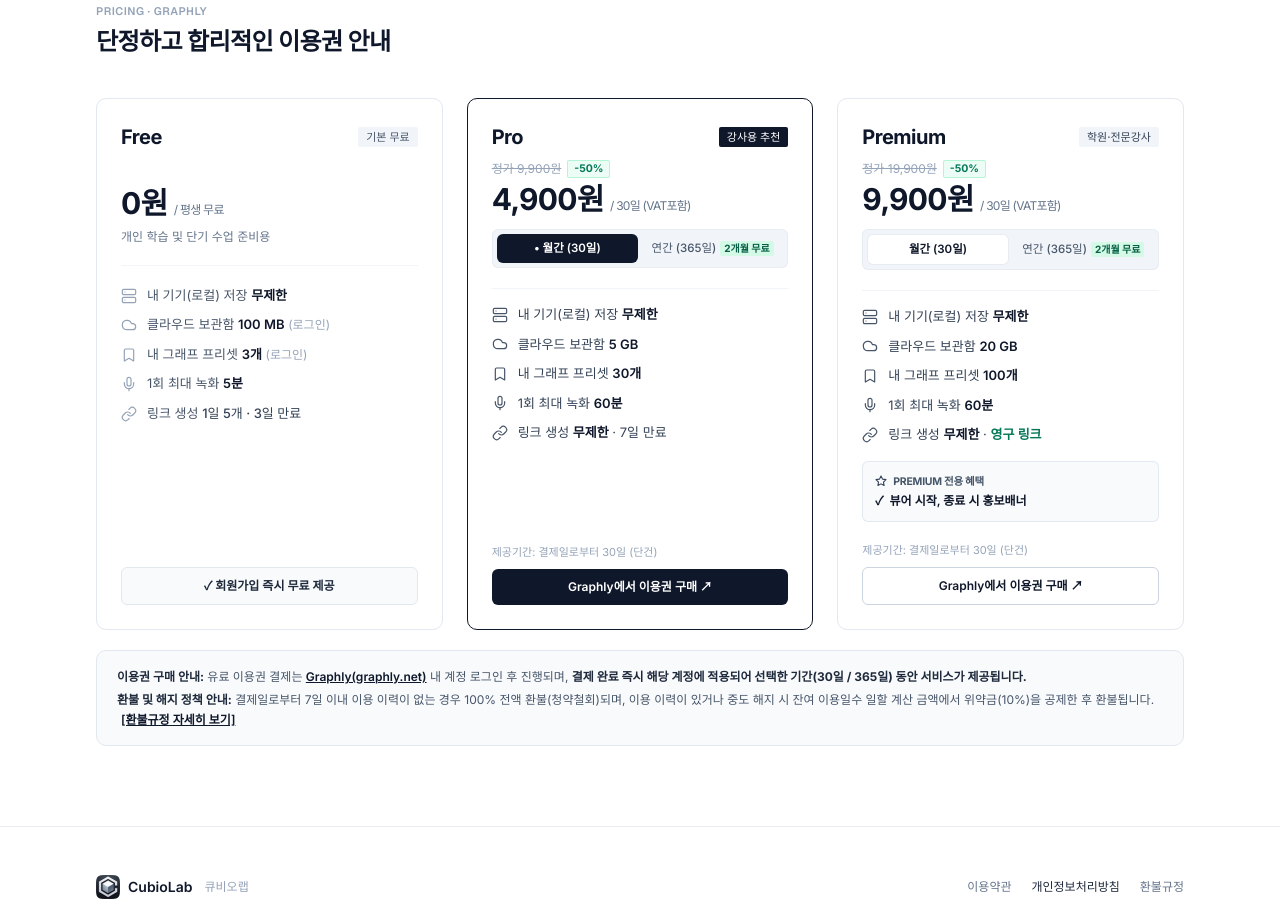
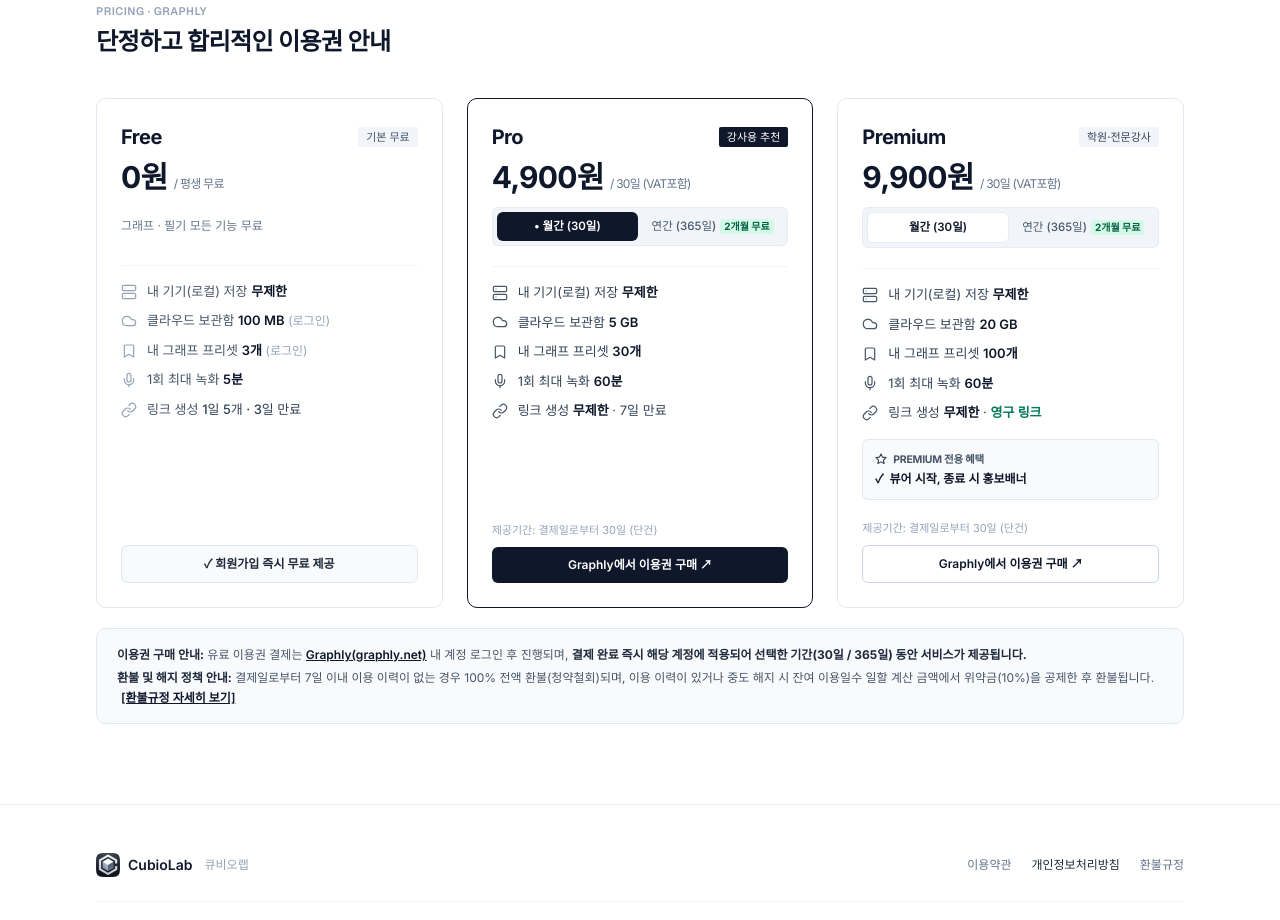
Before and after one commit to funky3312/cubiolab.com, a plain HTML site: page index.html in a window 1280 px wide. Shown: the part 2016-2936 px from the top of the page. Drawn offline with nearby package versions, Linux system fonts and the light colour scheme; a web font is replaced by a local one.

Commit message:
style(pricing): sync homepage pricing cards with Graphly single-price layout and Free tagline

```diff
--- a/index.html
+++ b/index.html
@@ -642,17 +642,19 @@
         <!-- Card 1: Free -->
         <div class="border border-slate-200 rounded-xl p-6 bg-white flex flex-col justify-between">
           <div>
-            <div class="flex items-center justify-between mb-3">
+            <div class="flex items-center justify-between mb-2">
               <h3 class="text-xl font-bold text-slate-900 tracking-tight">Free</h3>
               <span class="text-[11px] px-2 py-0.5 rounded bg-slate-100 text-slate-600 font-medium">기본 무료</span>
             </div>
-            <div class="h-5 mb-0.5"></div>
-            <div class="text-3xl font-extrabold text-slate-900 tracking-tight mb-2">
+            <div class="text-3xl font-extrabold text-slate-900 tracking-tight mb-3">
               0원 <span class="text-xs font-normal text-slate-500">/ 평생 무료</span>
             </div>
-            <p class="text-xs text-slate-500 mb-5 pb-5 border-b border-slate-100">개인 학습 및 단기 수업 준비용</p>
+            <div class="h-[38px] flex items-center mb-5">
+              <p class="text-xs text-slate-500">그래프 · 필기 모든 기능 무료</p>
+            </div>
 
-            <ul class="space-y-2.5 text-[13px] text-slate-600 mb-6">
+            <div class="border-t border-slate-100 pt-4 mb-6">
+              <ul class="space-y-2.5 text-[13px] text-slate-600">
               <li class="flex items-center gap-2.5">
                 <svg class="w-4 h-4 text-slate-400 shrink-0" viewBox="0 0 24 24" fill="none" stroke="currentColor" stroke-width="1.8" stroke-linecap="round" stroke-linejoin="round"><rect x="2" y="2" width="20" height="8" rx="2" ry="2"></rect><rect x="2" y="14" width="20" height="8" rx="2" ry="2"></rect><line x1="6" y1="6" x2="6.01" y2="6"></line><line x1="6" y1="18" x2="6.01" y2="18"></line></svg>
                 <span>내 기기(로컬) 저장 <strong class="font-semibold text-slate-900">무제한</strong></span>
@@ -669,11 +671,12 @@
                 <svg class="w-4 h-4 text-slate-400 shrink-0" viewBox="0 0 24 24" fill="none" stroke="currentColor" stroke-width="1.8" stroke-linecap="round" stroke-linejoin="round"><path d="M12 2a3 3 0 0 0-3 3v7a3 3 0 0 0 6 0V5a3 3 0 0 0-3-3Z"></path><path d="M19 10v2a7 7 0 0 1-14 0v-2"></path><line x1="12" y1="19" x2="12" y2="22"></line></svg>
                 <span>1회 최대 녹화 <strong class="font-semibold text-slate-900">5분</strong></span>
               </li>
-              <li class="flex items-center gap-2.5">
-                <svg class="w-4 h-4 text-slate-400 shrink-0" viewBox="0 0 24 24" fill="none" stroke="currentColor" stroke-width="1.8" stroke-linecap="round" stroke-linejoin="round"><path d="M10 13a5 5 0 0 0 7.54.54l3-3a5 5 0 0 0-7.07-7.07l-1.72 1.71"></path><path d="M14 11a5 5 0 0 0-7.54-.54l-3 3a5 5 0 0 0 7.07 7.07l1.71-1.71"></path></svg>
-                <span>링크 생성 <span class="font-medium text-slate-700">1일 5개 · 3일 만료</span></span>
-              </li>
-            </ul>
+                <li class="flex items-center gap-2.5">
+                  <svg class="w-4 h-4 text-slate-400 shrink-0" viewBox="0 0 24 24" fill="none" stroke="currentColor" stroke-width="1.8" stroke-linecap="round" stroke-linejoin="round"><path d="M10 13a5 5 0 0 0 7.54.54l3-3a5 5 0 0 0-7.07-7.07l-1.72 1.71"></path><path d="M14 11a5 5 0 0 0-7.54-.54l-3 3a5 5 0 0 0 7.07 7.07l1.71-1.71"></path></svg>
+                  <span>링크 생성 <span class="font-medium text-slate-700">1일 5개 · 3일 만료</span></span>
+                </li>
+              </ul>
+            </div>
           </div>
 
           <a href="https://graphly.net/" target="_blank" rel="noopener" class="w-full bg-slate-50 hover:bg-slate-100 text-slate-800 border border-slate-200 font-semibold py-2.5 rounded-lg text-xs text-center transition-colors block">
@@ -687,12 +690,6 @@
             <div class="flex items-center justify-between mb-2">
               <h3 class="text-xl font-bold text-slate-900 tracking-tight">Pro</h3>
               <span class="text-[11px] px-2 py-0.5 rounded bg-slate-900 text-white font-medium">강사용 추천</span>
-            </div>
-
-            <!-- Regular price & -50% badge -->
-            <div class="flex items-center gap-1.5 h-5 mb-0.5">
-              <span id="proRegPrice" class="text-xs text-slate-400 line-through">정가 9,900원</span>
-              <span class="text-[10.5px] font-bold px-1.5 py-0.2 rounded bg-emerald-50 text-emerald-700 border border-emerald-200/80">-50%</span>
             </div>
 
             <!-- Main price -->
@@ -752,12 +749,6 @@
             <div class="flex items-center justify-between mb-2">
               <h3 class="text-xl font-bold text-slate-900 tracking-tight">Premium</h3>
               <span class="text-[11px] px-2 py-0.5 rounded bg-slate-100 text-slate-700 font-medium">학원·전문강사</span>
-            </div>
-
-            <!-- Regular price & -50% badge -->
-            <div class="flex items-center gap-1.5 h-5 mb-0.5">
-              <span id="premRegPrice" class="text-xs text-slate-400 line-through">정가 19,900원</span>
-              <span class="text-[10.5px] font-bold px-1.5 py-0.2 rounded bg-emerald-50 text-emerald-700 border border-emerald-200/80">-50%</span>
             </div>
 
             <!-- Main price -->
@@ -925,7 +916,6 @@
       pricingCycles[tier] = cycle;
       const isYearly = cycle === 'yearly';
       if (tier === 'pro') {
-        document.getElementById('proRegPrice').textContent = isYearly ? '정가 99,000원' : '정가 9,900원';
         document.getElementById('proMainPrice').textContent = isYearly ? '49,000원' : '4,900원';
         document.getElementById('proPriceUnit').textContent = isYearly ? '/ 365일 (VAT포함)' : '/ 30일 (VAT포함)';
         document.getElementById('proPeriodNote').textContent = isYearly ? '제공기간: 결제일로부터 365일 (단건)' : '제공기간: 결제일로부터 30일 (단건)';
@@ -937,7 +927,6 @@
           ? 'py-1.5 px-2 rounded-md text-[11.5px] font-semibold bg-slate-900 text-white shadow-2xs transition-all flex items-center justify-center gap-1 cursor-pointer'
           : 'py-1.5 px-2 rounded-md text-[11.5px] font-medium text-slate-600 hover:text-slate-900 transition-all flex items-center justify-center gap-1 cursor-pointer';
       } else if (tier === 'premium') {
-        document.getElementById('premRegPrice').textContent = isYearly ? '정가 199,000원' : '정가 19,900원';
         document.getElementById('premMainPrice').textContent = isYearly ? '99,000원' : '9,900원';
         document.getElementById('premPriceUnit').textContent = isYearly ? '/ 365일 (VAT포함)' : '/ 30일 (VAT포함)';
         document.getElementById('premPeriodNote').textContent = isYearly ? '제공기간: 결제일로부터 365일 (단건)' : '제공기간: 결제일로부터 30일 (단건)';
```
